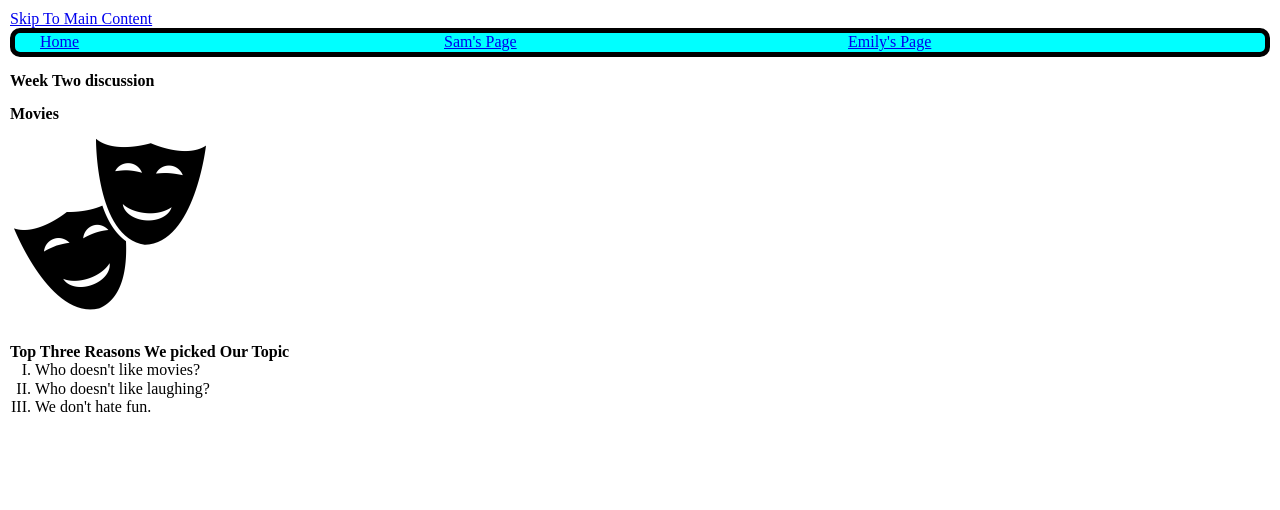
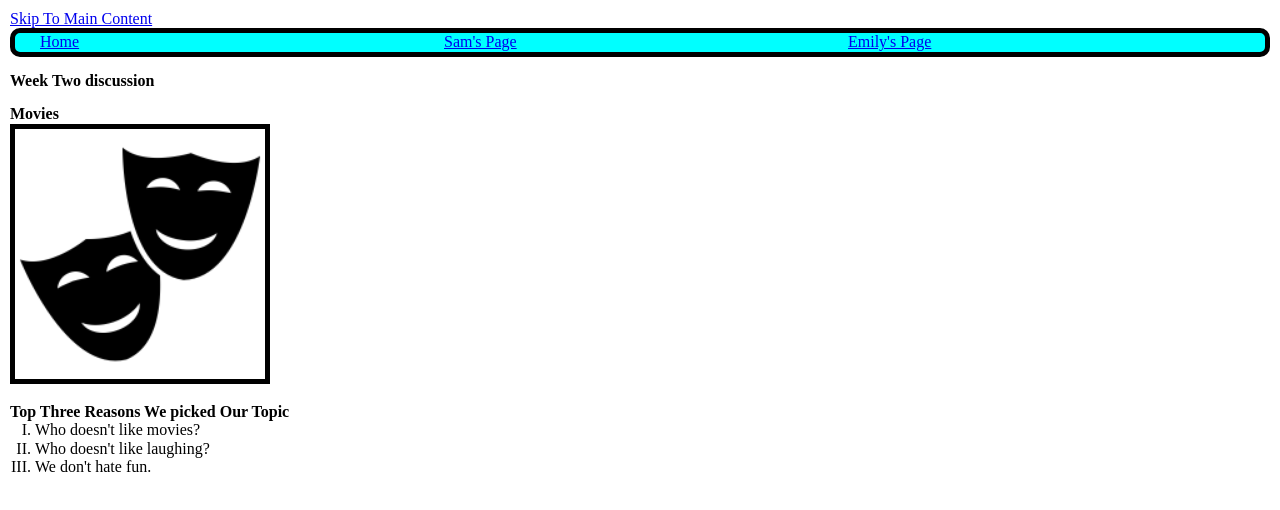
Before and after one commit to spat-02/339week2, a plain HTML site: page index.html in a window 1280 px wide. Drawn offline with Linux system fonts and the light colour scheme.

Commit message:
Add files via upload

```diff
--- a/css/sam.css
+++ b/css/sam.css
@@ -2,6 +2,12 @@ body {
     margin:5px;
     padding:5px;
     line-height:1.15;
+ }
+
+ img {
+    max-height: 250px;
+    min-height: 250px;
+    border: solid 5px;
  }
 
  nav {
```
